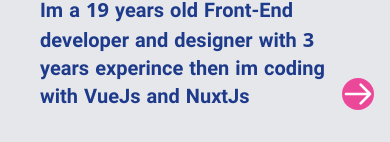
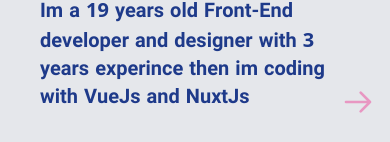
Before and after one commit to Amirali-Yavari/nuxtProfile, a Nuxt app: page / in a window 390 px wide. Shown: the part 300-442 px from the top of the page. Built offline with nearby package versions, Linux system fonts and the light colour scheme.

Commit message:
change btn color

```diff
--- a/components/Contact/FirstUs.vue
+++ b/components/Contact/FirstUs.vue
@@ -12,11 +12,11 @@
     </ClientOnly>
     <div
       @click="ScrollRight"
-      class="absolute mb-1 sm:hidden bottom-0 right-4 cursor-pointer font-bold select-none"
+      class="absolute mb-1 animate-pulse sm:hidden bottom-0 right-4 cursor-pointer font-bold select-none"
     >
       <svg
         xmlns="http://www.w3.org/2000/svg"
-        class="h-8 w-8 bg-pink-500 rounded-full text-white"
+        class="h-8 w-8 rounded-full text-pink-500"
         fill="none"
         viewBox="0 0 24 24"
         stroke="currentColor"
--- a/components/Contact/SecondUs.vue
+++ b/components/Contact/SecondUs.vue
@@ -5,11 +5,11 @@
   >
     <div
       @click="ScrollLeft"
-      class="absolute mb-1 sm:hidden bottom-0 left-4 cursor-pointer text-pink-500 font-bold select-none"
+      class="absolute mb-1 sm:hidden bottom-0 left-4 cursor-pointer text-pink-500 font-bold select-none animate-pulse"
     >
       <svg
         xmlns="http://www.w3.org/2000/svg"
-        class="h-8 w-8 bg-pink-500 rounded-full text-white"
+        class="h-8 w-8 rounded-full text-pink-500"
         fill="none"
         viewBox="0 0 24 24"
         stroke="currentColor"
--- a/components/Main/First.vue
+++ b/components/Main/First.vue
@@ -5,11 +5,11 @@
   >
     <div
       @click="changeToSecond"
-      class="absolute mb-1 sm:hidden animate-bounce bottom-[50%] right-4 cursor-pointer font-bold select-none"
+      class="absolute mb-1 sm:hidden animate-pulse bottom-[50%] right-4 cursor-pointer font-bold select-none"
     >
       <svg
         xmlns="http://www.w3.org/2000/svg"
-        class="h-8 w-8 bg-pink-500 rounded-full text-white"
+        class="h-8 w-8 rounded-full text-pink-500"
         fill="none"
         viewBox="0 0 24 24"
         stroke="currentColor"
--- a/components/Main/Second.vue
+++ b/components/Main/Second.vue
@@ -2,11 +2,11 @@
   <div class="w-full sm:w-1/2 h-[92vh] relative z-10" ref="el">
     <div
     @click="changeToFirst"
-      class="absolute mb-1 sm:hidden animate-bounce bottom-[50%] left-4 cursor-pointer text-pink-500 font-bold select-none"
+      class="absolute mb-1 sm:hidden animate-pulse bottom-[50%] left-4 cursor-pointer text-pink-500 font-bold select-none"
     >
       <svg
         xmlns="http://www.w3.org/2000/svg"
-        class="h-8 w-8 bg-pink-500 rounded-full text-white"
+        class="h-8 w-8 rounded-full text-pink-500"
         fill="none"
         viewBox="0 0 24 24"
         stroke="currentColor"
```
